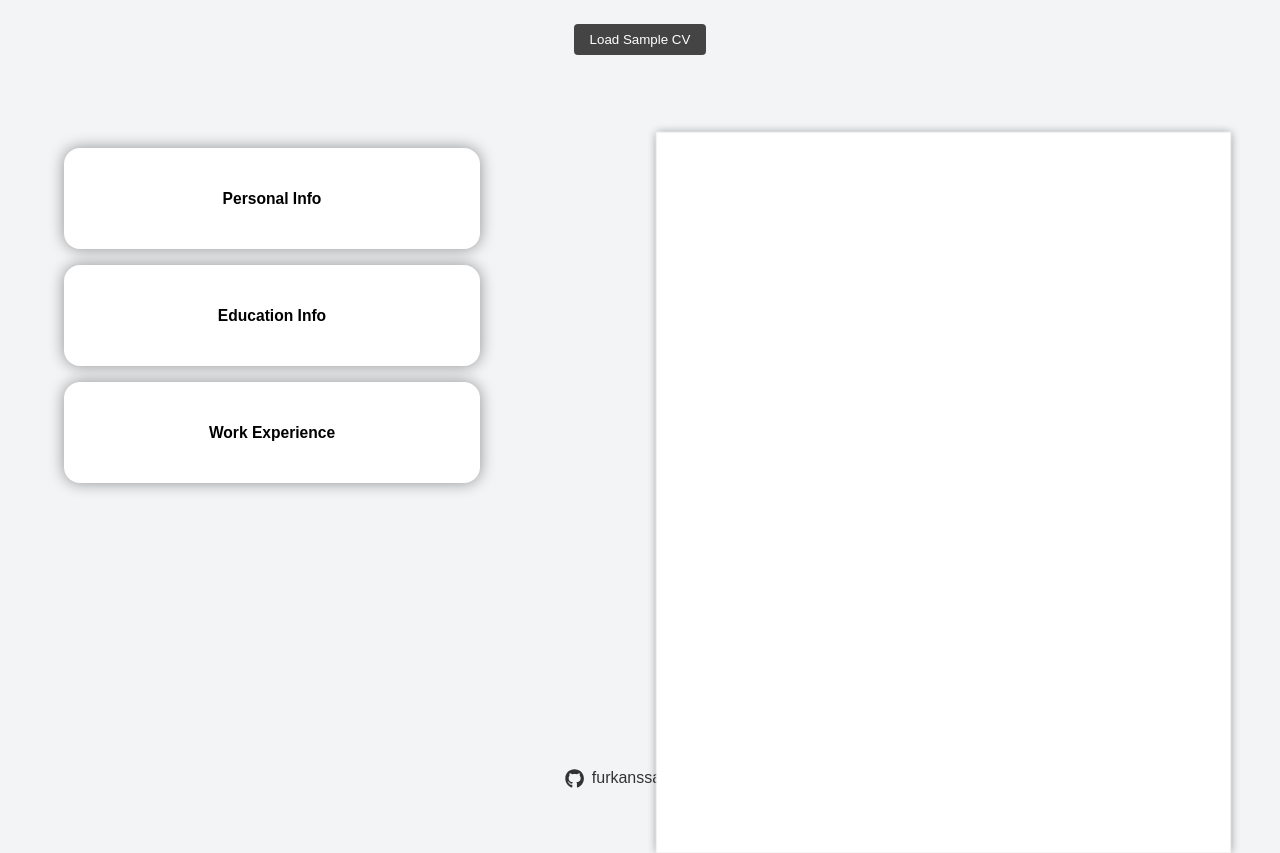
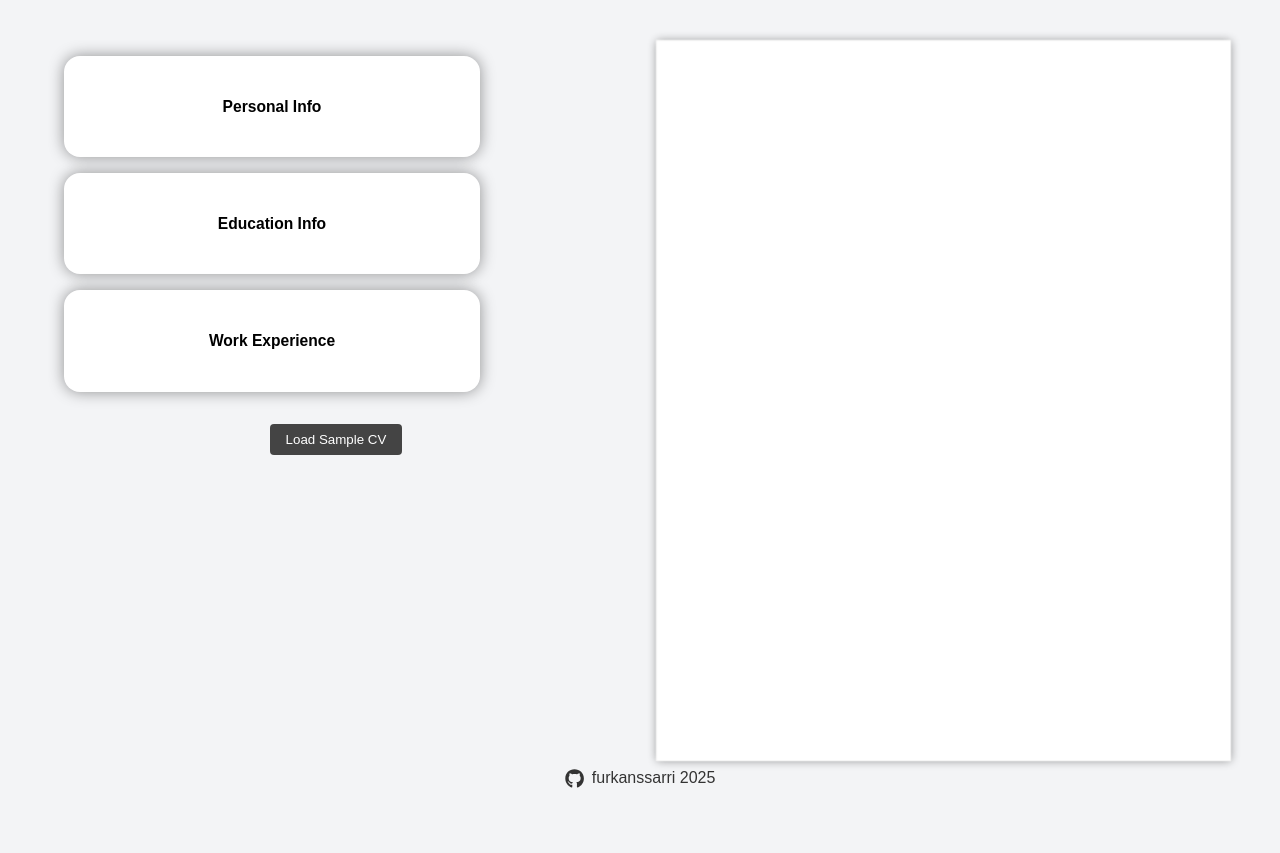
Before and after one commit to furkanssarri/cv-builder, a React (Vite) app: page / in a window 1280 px wide. After the commit the page ends 816 px from the top, so only its background shows below. Built offline with nearby package versions, Linux system fonts and the light colour scheme.

Commit message:
fix:  position

```diff
--- a/src/App.jsx
+++ b/src/App.jsx
@@ -63,9 +63,6 @@ function App() {
 
   return (
     <div className="App">
-      <button className="toggle-default-btn" onClick={toggleDefaultData}>
-        {showDefaults ? "Hide Sample CV" : "Load Sample CV"}
-      </button>
       <div className="container">
         <div id="form-area">
           <div className="form-wrapper">
@@ -77,6 +74,9 @@ function App() {
               setEditingIndex={setEditingIndex}
             />
           </div>
+          <button className="toggle-default-btn" onClick={toggleDefaultData}>
+            {showDefaults ? "Hide Sample CV" : "Load Sample CV"}
+          </button>
         </div>
 
         <div id="resume-area">
```
